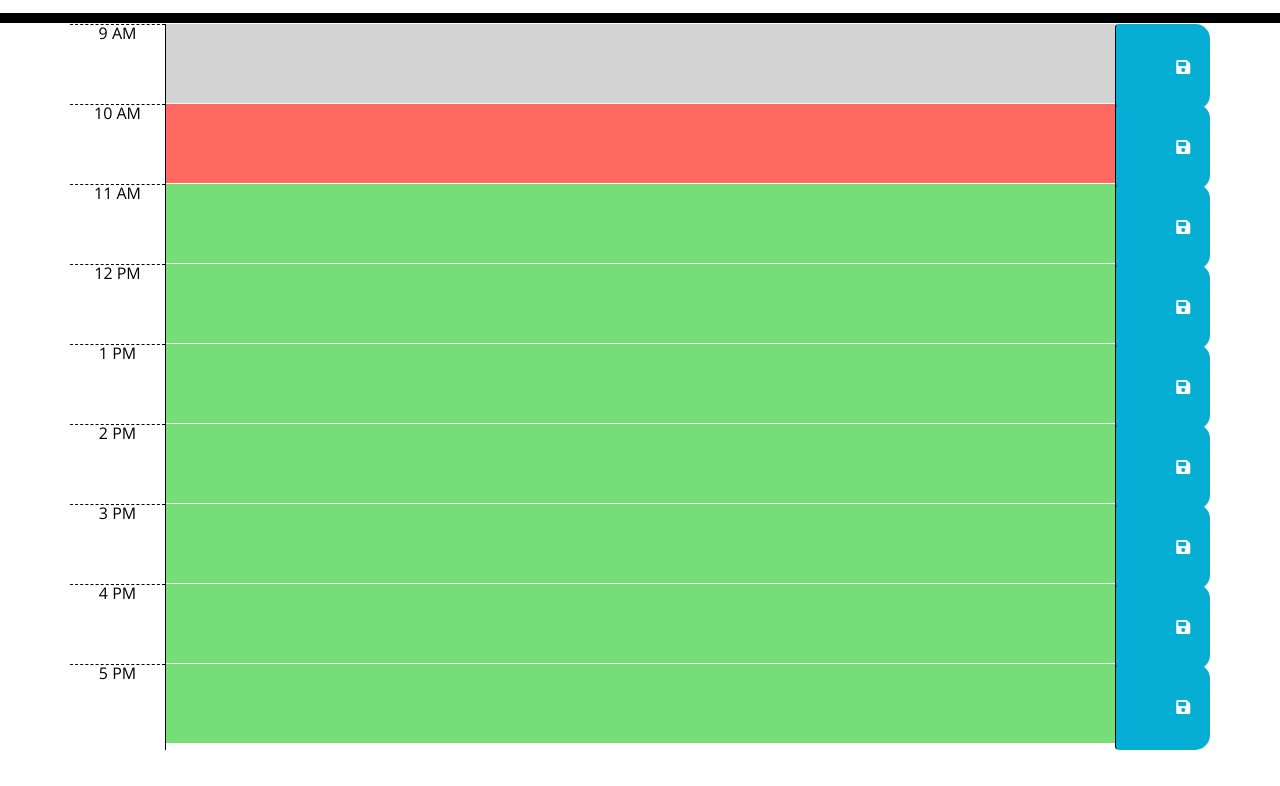
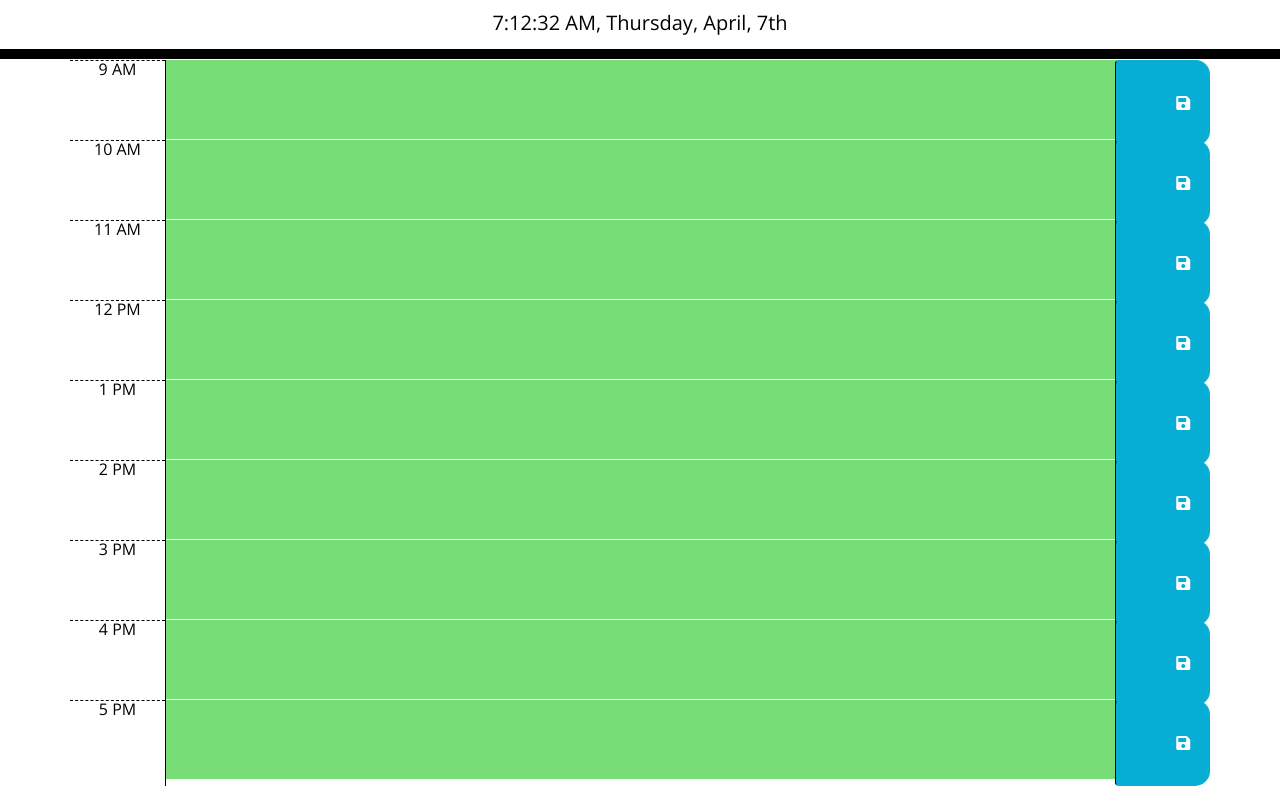
Before and after one commit to FaustoLopez1/Scheduler, a plain HTML site: page index.html in a window 1280 px wide. Shown: the part 108-894 px from the top of the page. Before the commit the page ends 858 px from the top, so only its background shows below. Drawn offline with nearby package versions, Linux system fonts and the light colour scheme.

Commit message:
Updated jscript

```diff
--- a/Develop/script.js
+++ b/Develop/script.js
@@ -0,0 +1,54 @@
+$(document).ready(function() {
+    // listen for save button clicks
+    $(".saveBtn").on("click", function() {
+      // get nearby values
+      var value = $(this).siblings(".description").val();
+      var time = $(this).parent().attr("id");
+
+      // save in localStorage
+      localStorage.setItem(time, value);
+    });
+
+    function hourUpdater() {
+      // get current time
+      var currentHour = moment().hours();
+
+      // loop over time blocks
+      $(".time-block").each(function() {
+        var blockHour = parseInt($(this).attr("id").split("-")[1]);
+
+        // check if time event has past
+        if (blockHour < currentHour) {
+          $(this).addClass("past");
+        }
+        else if (blockHour === currentHour) {
+          $(this).removeClass("past");
+          $(this).addClass("present");
+        }
+        else {
+          $(this).removeClass("past");
+          $(this).removeClass("present");
+          $(this).addClass("future");
+        }
+      });
+    }
+
+    hourUpdater();
+
+    // set up interval to check if current time needs to be updated
+    var interval = setInterval(hourUpdater, 15000);
+
+    // load any saved data from localStorage
+    $("#hour-9 .description").val(localStorage.getItem("hour-9"));
+    $("#hour-10 .description").val(localStorage.getItem("hour-10"));
+    $("#hour-11 .description").val(localStorage.getItem("hour-11"));
+    $("#hour-12 .description").val(localStorage.getItem("hour-12"));
+    $("#hour-13 .description").val(localStorage.getItem("hour-13"));
+    $("#hour-14 .description").val(localStorage.getItem("hour-14"));
+    $("#hour-15 .description").val(localStorage.getItem("hour-15"));
+    $("#hour-16 .description").val(localStorage.getItem("hour-16"));
+    $("#hour-17 .description").val(localStorage.getItem("hour-17"));
+
+    // display current day on page
+    $("#currentDay").text(moment().format(" LTS, dddd, MMMM, Do"));
+  });
--- a/Develop/index.html
+++ b/index.html
@@ -15,7 +15,7 @@
       href="https://fonts.googleapis.com/css?family=Open+Sans&display=swap"
       rel="stylesheet"
     />
-    <link rel="stylesheet" href="style.css" />
+    <link rel="stylesheet" href="Develop/style.css" />
     <title>Work Day Scheduler</title>
   </head>
 
@@ -25,14 +25,8 @@
       <p class="lead">A simple calendar app for scheduling your work day</p>
       <p id="currentDay" class="lead"></p>
     </header>
+
     <div class="container">
-      <!-- use class for "past", "present", and "future" to apply styles
-        to the time-block divs accordingly. (you'll need to do this in your
-        JavaScript code. Don't forget to delete this comment when you are done.
-        The classes are used as examples below and should be removed from the html
-        in the finished product.) -->
-
-      <!-- example of a past time block -->
       <div id="hour-9" class="row time-block past">
         <div class="col-md-1 hour">9 AM</div>
         <textarea class="col-md-10 description"> </textarea>
@@ -41,7 +35,6 @@
         </button>
       </div>
 
-      <!-- example of a present time block -->
       <div id="hour-10" class="row time-block present">
         <div class="col-md-1 hour">10 AM</div>
         <textarea class="col-md-10 description"> </textarea>
@@ -50,7 +43,6 @@
         </button>
       </div>
 
-      <!-- example of a future time block -->
       <div id="hour-11" class="row time-block future">
         <div class="col-md-1 hour">11 AM</div>
         <textarea class="col-md-10 description"> </textarea>
@@ -66,7 +58,6 @@
           <i class="fas fa-save"></i>
         </button>
       </div>
-
 
       <div id="hour-13" class="row time-block future">
         <div class="col-md-1 hour">1 PM</div>
@@ -85,7 +76,6 @@
         </button>
       </div>
 
-
       <div id="hour-15" class="row time-block future">
         <div class="col-md-1 hour">3 PM</div>
         <textarea class="col-md-10 description"> </textarea>
@@ -94,8 +84,6 @@
         </button>
       </div>
 
-
-
       <div id="hour-16" class="row time-block future">
         <div class="col-md-1 hour">4 PM</div>
         <textarea class="col-md-10 description"> </textarea>
@@ -103,9 +91,6 @@
           <i class="fas fa-save"></i>
         </button>
       </div>
-
-
-
 
       <div id="hour-17" class="row time-block future">
         <div class="col-md-1 hour">5 PM</div>
@@ -117,13 +102,10 @@
 
 
 
-
     </div>
     <script src="https://code.jquery.com/jquery-3.4.1.min.js"></script>
     <script src="https://cdnjs.cloudflare.com/ajax/libs/moment.js/2.24.0/moment.min.js"></script>
-    <!-- link your javascript files here. (Must be after jquery is linked!
-      You should be able to explain why that is to be "employer ready".) -->
-    <script src="script.js"></script>
+    <script src="Develop/script.js"></script>
 
   </body>
 </html>
```
